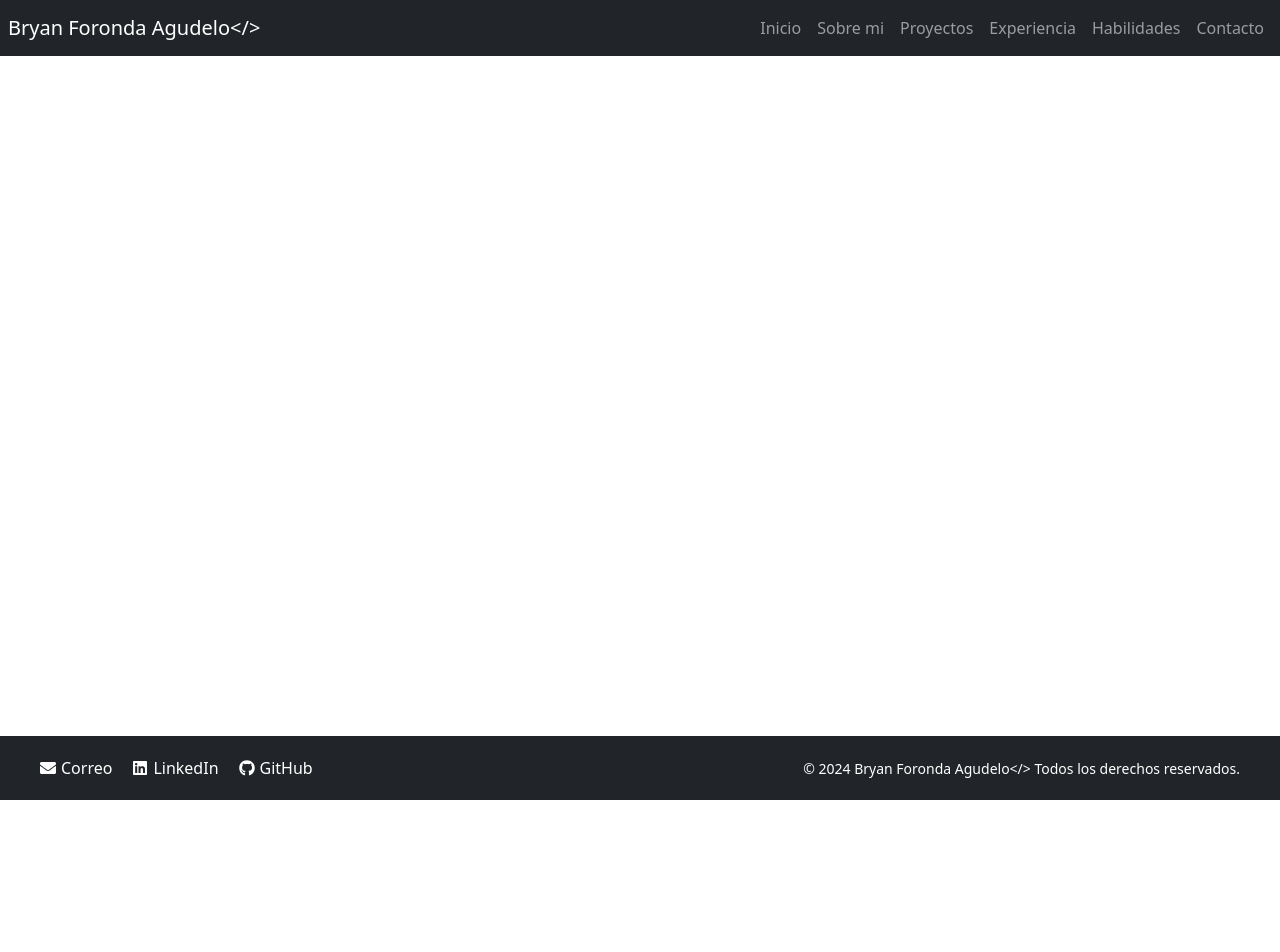
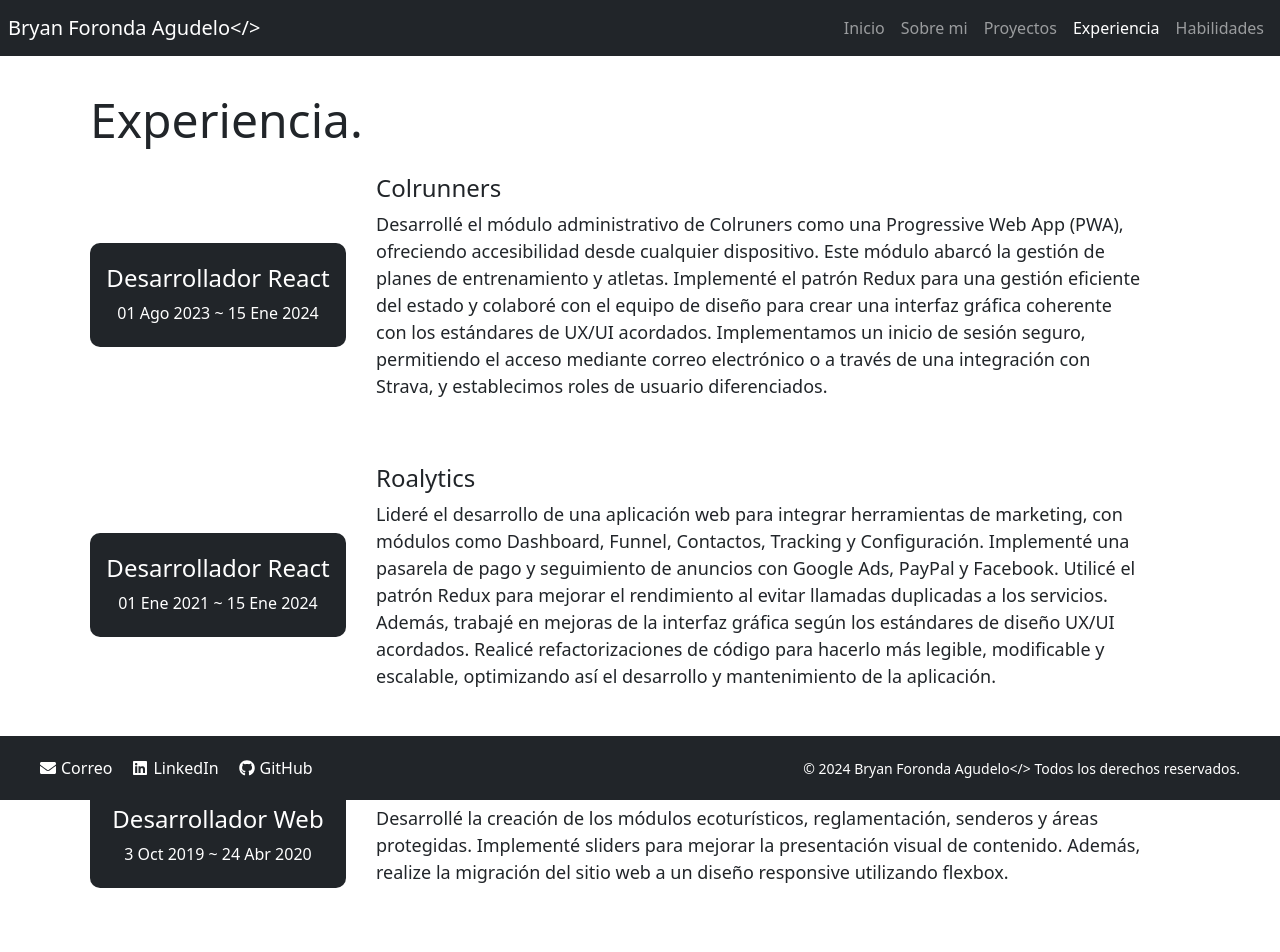
Before and after one commit to foronda94/portfolio, a React (Vite) app: page /experiencia in a window 1280 px wide. Shown: the top 952 px of the page. Before the commit the page ends 800 px from the top, so only its background shows below. Built offline with nearby package versions, Linux system fonts and the light colour scheme; the HTML template or start-up script is replaced by a standard one.

Commit message:
experience

```diff
--- a/src/App.css
+++ b/src/App.css
@@ -92,3 +92,19 @@ article:hover .ejemplo {
   transform: scale(1.2);
   transition: 1s ease;
 }
+
+.ponerleBEM {
+  margin: 30px 30px 30px 0;
+  display: flex;
+  flex-direction: column;
+  --bs-bg-opacity: 1;
+  background: rgba(var(--bs-dark-rgb), var(--bs-bg-opacity)) !important;
+  color: #fff;
+  text-align: center;
+  border-radius: 10px;
+  height: 13vh;
+  align-items: center;
+  justify-content: center;
+  width: 20vw;
+  max-width: 30vw;
+}
--- a/src/components/Navbar.tsx
+++ b/src/components/Navbar.tsx
@@ -34,7 +34,7 @@ function Navbar() {
 
           <NavLink
             className={ ({isActive}) => ` nav-item nav-link ${ isActive ? "active" : "" } ` }
-            to="/experience"
+            to="/experiencia"
           >
             Experiencia
           </NavLink>
@@ -45,13 +45,6 @@ function Navbar() {
           >
             Habilidades
           </NavLink>
-
-          <NavLink
-            className={ ({isActive}) => ` nav-item nav-link ${ isActive ? "active" : "" } ` }
-            to="/contact"
-          >
-            Contacto
-          </NavLink>
         </div>
       </div>
     </div>
--- /dev/null
+++ b/src/models/DataExperience.ts
@@ -0,0 +1,39 @@
+interface dataExperienceProp {
+  name: string;
+  position: string;
+  date: string;
+  info: string;
+}
+
+export const dataExperience: dataExperienceProp[] = [
+  {
+    name: "Colrunners",
+    position: "Desarrollador React",
+    date: "01 Ago 2023 ~ 15 Ene 2024",
+    info: "Desarrollé el módulo administrativo de Colruners como una Progressive Web App (PWA), ofreciendo accesibilidad desde cualquier dispositivo. Este módulo abarcó la gestión de planes de entrenamiento y atletas. Implementé el patrón Redux para una gestión eficiente del estado y colaboré con el equipo de diseño para crear una interfaz gráfica coherente con los estándares de UX/UI acordados. Implementamos un inicio de sesión seguro, permitiendo el acceso mediante correo electrónico o a través de una integración con Strava, y establecimos roles de usuario diferenciados."
+  },
+  {
+    name: "Roalytics",
+    position: "Desarrollador React",
+    date: "01 Ene 2021 ~ 15 Ene 2024",
+    info: "Lideré el desarrollo de una aplicación web para integrar herramientas de marketing, con módulos como Dashboard, Funnel, Contactos, Tracking y Configuración. Implementé una pasarela de pago y seguimiento de anuncios con Google Ads, PayPal y Facebook. Utilicé el patrón Redux para mejorar el rendimiento al evitar llamadas duplicadas a los servicios. Además, trabajé en mejoras de la interfaz gráfica según los estándares de diseño UX/UI acordados. Realicé refactorizaciones de código para hacerlo más legible, modificable y escalable, optimizando así el desarrollo y mantenimiento de la aplicación."
+  },
+  {
+    name: "Corpoboyaca.",
+    position: "Desarrollador Web",
+    date: "3 Oct 2019 ~ 24 Abr 2020",
+    info: "Desarrollé la creación de los módulos ecoturísticos, reglamentación, senderos y áreas protegidas. Implementé sliders para mejorar la presentación visual de contenido. Además, realize la migración del sitio web a un diseño responsive utilizando flexbox."
+  },
+  {
+    name: "Banco2.",
+    position: "Desarrollador Web",
+    date: "6 Nov 2018 ~ 25 Sep 2019",
+    info: "Desarrollé la creación de los módulos familias, multimedias, contenidos del blog y boletines. Implementé sliders para mejorar la presentación visual y migré el sitio a un diseño responsive utilizando flexbox. Además, desarrollé un simulador de calculadora para calcular la huella de carbono anual."
+  },
+  {
+    name: "Siro Portal.",
+    position: "Desarrollador Web",
+    date: "02 Ene 2018 ~ 05 Ene 2019",
+    info: "Refactorice (UX y UI) los módulos Administración, Solicitudes, Maquinaria, Personal, Materiales, Proyectos, Anteproyectos, Obras, Multimedia, Roturas, Puentes. Desarrollé el módulo Baches, Implementé el consumo de una API de Google para la geolocalización del sitio."
+  },
+]
--- /dev/null
+++ b/src/pages/experience/Experience.tsx
@@ -0,0 +1,25 @@
+import { dataExperience } from '../../models/DataExperience'
+
+export const Experience = () => {
+  return (
+    <section className='container-section animate__animated animate__fadeIn' style={{width: "100%", padding: "0px 20px 20px 20px"}}>
+      <header style={{marginBottom: "30px"}}>
+        <h1 style={{fontSize: "3rem", lineHeight: "1" }}>Experiencia.</h1>
+      </header>
+      <footer>
+        {dataExperience.map((experience) => (
+          <article className='d-flex align-items-center mb-5'>
+            <div className='ponerleBEM'>
+              <h4>{experience.position}</h4>
+              <span>{experience.date}</span>
+            </div>
+            <div style={{width: "60vw"}}>
+              <h4>{experience.name}</h4>
+              <p style={{fontSize: "18px"}}>{experience.info}</p>
+            </div>
+          </article>
+        ))}
+      </footer>
+    </section>
+  )
+}
--- a/src/pages/footer/Footer.tsx
+++ b/src/pages/footer/Footer.tsx
@@ -2,7 +2,7 @@ import React from 'react';
 import { FaEnvelope, FaLinkedin, FaGithub } from 'react-icons/fa';
 import './Footer.css'; // Estilo CSS para el footer
 
-const Footer: React.FC = () => {
+export const Footer: React.FC = () => {
   return (
     <footer className="footer">
       <div className="footer__container">
@@ -26,5 +26,3 @@ const Footer: React.FC = () => {
     </footer>
   );
 };
-
-export default Footer;
--- a/src/router/AppRouter.tsx
+++ b/src/router/AppRouter.tsx
@@ -4,7 +4,8 @@ import Navbar from '../components/Navbar'
 import { Project } from '../pages/project/Project'
 import { Skill } from '../pages/skill/Skill'
 import { Introduction } from '../pages/introduction/Introduction'
-import Footer from '../pages/footer/Footer'
+import { Footer } from '../pages/footer/Footer'
+import { Experience } from '../pages/experience/Experience'
 
 export const AppRouter = () => {
   return (
@@ -15,7 +16,7 @@ export const AppRouter = () => {
           <Route path="inicio" element={ <Introduction /> } />
           <Route path="sobre-mi" element={ <AboutMe /> } />
           <Route path="proyectos" element={ <Project /> } />
-          <Route />
+          <Route path="experiencia" element={ <Experience /> } />
           <Route path="Habilidades" element={ <Skill /> } />
           <Route path="/" element={ <Navigate to="inicio"/> } />
         </Routes>
```
